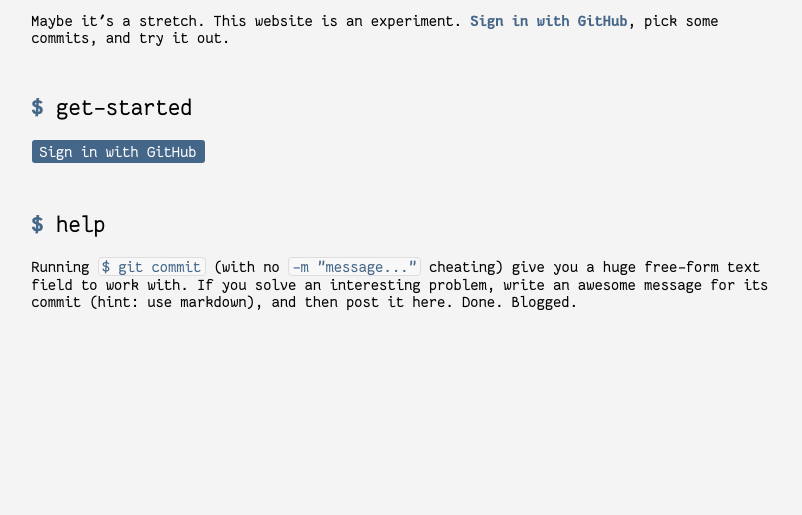
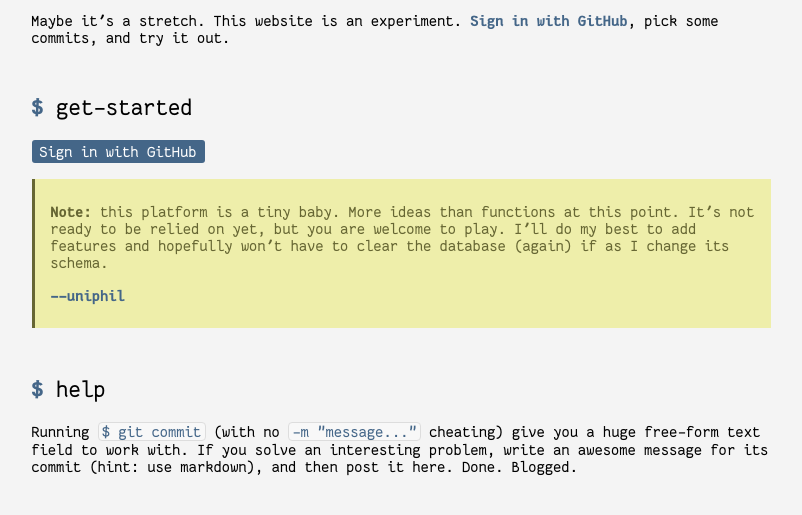
Before and after one commit to uniphil/commit--blog, a Flask app: page / in a window 1280 px wide. Shown: the part 168-683 px from the top of the page, without its empty margins (239-1041 px from the left). Run offline with Flask 2, Linux system fonts and the light colour scheme; parts of the project's set-up code (start-up, migrations or seed data) failed here and were passed over; some libraries are stand-ins or nearby versions.

Commit message:
add beta notice to home page

```diff
--- a/static/css/main.css
+++ b/static/css/main.css
@@ -95,3 +95,10 @@ code {
   border-radius: 4px;
   color: #468;
 }
+
+.notice {
+  padding: 0.5em 1em;
+  border-left: 3px solid #663;
+  background: #eea;
+  color: #663;
+}
--- a/templates/hello.html
+++ b/templates/hello.html
@@ -22,11 +22,18 @@
   <p>Maybe it's a stretch. This website is an experiment. <a href="{{ url_for('gh.login') }}">Sign in with GitHub</a>, pick some commits, and try it out.</p>
 
   <h2>get-started</h2>
-  {% if current_user.is_authenticated() %}
-    <a href="{{ url_for('blog.list', blogger=current_user.username) }}" class="button">To the blog!</a>
-  {% else %}
-    <a href="{{ url_for('gh.login') }}" class="button">Sign in with GitHub</a>
-  {% endif %}
+  <p>
+    {% if current_user.is_authenticated() %}
+      <a href="{{ url_for('blog.list', blogger=current_user.username) }}" class="button">To the blog!</a>
+    {% else %}
+      <a href="{{ url_for('gh.login') }}" class="button">Sign in with GitHub</a>
+    {% endif %}
+  </p>
+
+  <div class="notice">
+    <p><strong>Note:</strong> this platform is a tiny baby. More ideas than functions at this point. It's not ready to be relied on yet, but you are welcome to play. I'll do my best to add features and hopefully won't have to clear the database (again) if as I change its schema.</p>
+    <p><a href="{{ url_for('blog.list', blogger='uniphil') }}">--uniphil</a></p>
+  </div>
 
   <h2>help</h2>
   <p>Running <code>$ git commit</code> (with no <code>-m "message..."</code> cheating) give you a huge free-form text field to work with. If you solve an interesting problem, write an awesome message for its commit (hint: use markdown), and then post it here. Done. Blogged.</p>
```
